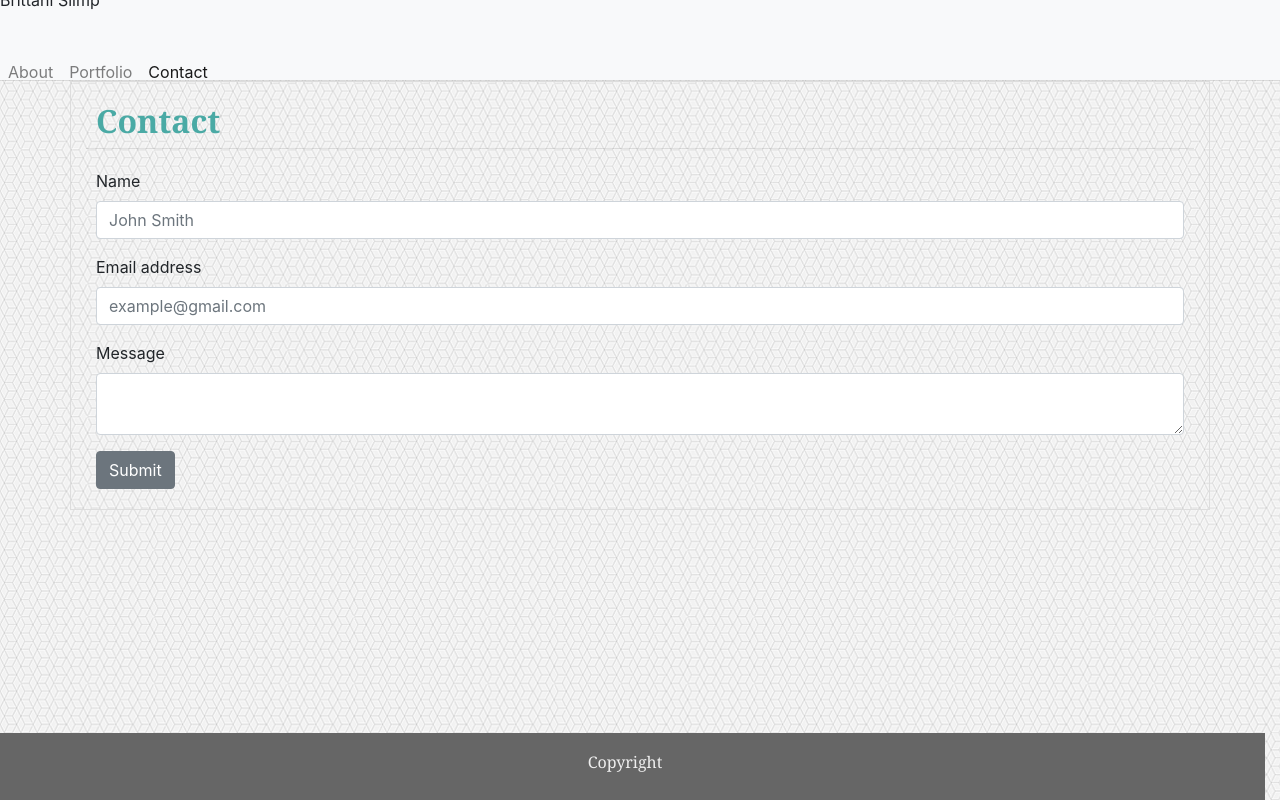
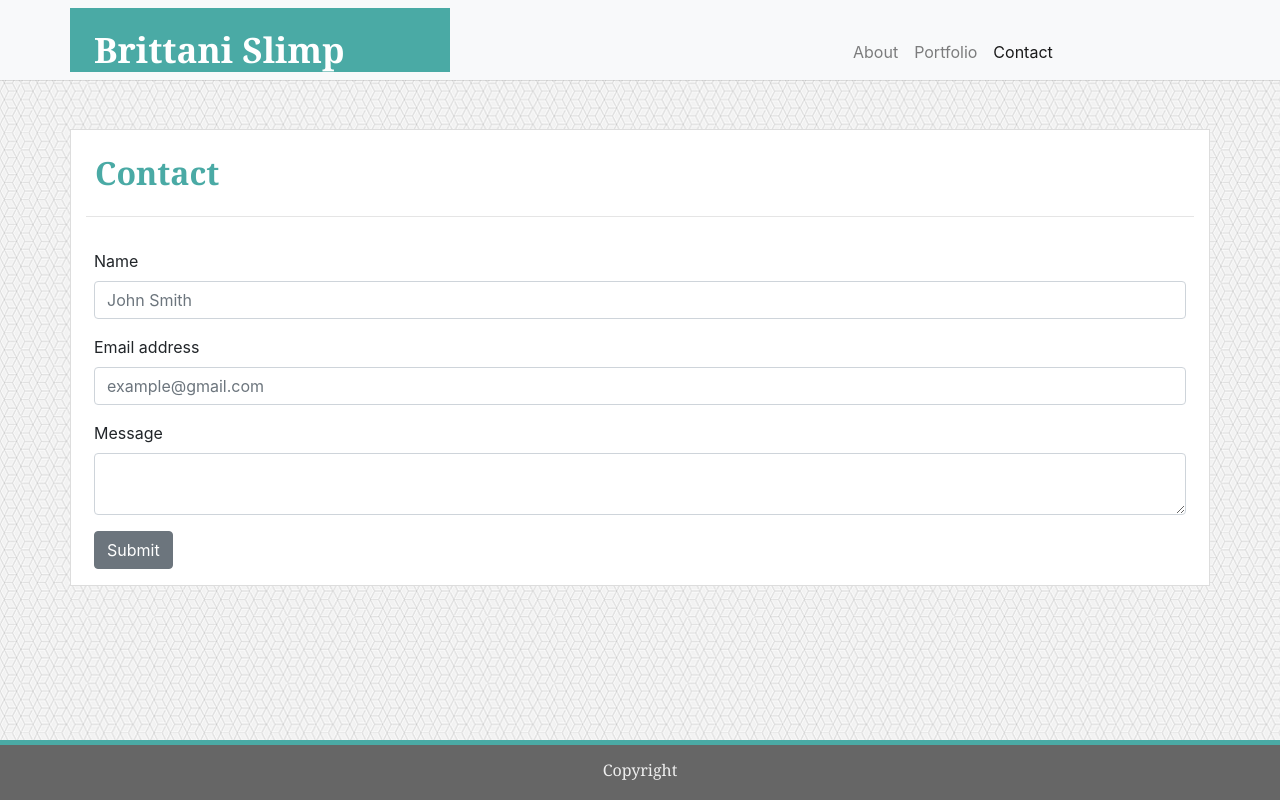
Before and after one commit to brittani1128/light-portfolio, a plain HTML site: page contact.html in a window 1280 px wide. Drawn offline with nearby package versions, Linux system fonts and the light colour scheme.

Commit message:
updated files

```diff
--- a/assets/css/style.css
+++ b/assets/css/style.css
@@ -1,18 +1,18 @@
-*{
+/* *{
     box-sizing:border-box;
     margin:0px;
     padding:0px;
-}
+} */
 
 body{
     background-image:url("../images/background.png");
-    position:relative;
+    height:100%;
 }
 
 h2 {
     font-family: Georgia, 'Times New Roman', Times, serif;
-    padding-left:10px;
-    padding-top:20px;
+    /* padding-left:10px;
+    padding-top:20px; */
     color:#4aaaa5;
     font-weight: 600;
 }
@@ -22,9 +22,9 @@ p {
     font-family:'Arial', 'Helvetica Neue', Helvetica, sans-serif;
     background:#ffffff;
     font-size: 17px;
-    margin-top:20px;
+    /* margin-top:20px;
     margin-left:10px;
-    margin-right:10px;
+    margin-right:10px; */
     color:#777777;
 
 }
@@ -38,8 +38,8 @@ img {
 }
 
 .container {
-    /* position:relative;
-    max-width: 960px;
+    position:relative;
+    /*max-width: 960px;
     background: #ffffff;
     margin-top:50px; */
     border:1px solid #dddddd;
@@ -47,17 +47,13 @@ img {
 
 footer {
     background:#666666;
-    /* border-top: 5px solid #4aaaa5; */
+    border-top: 5px solid #4aaaa5;
     color: #eee;
     text-align:center;
-    padding-top:20px;
-    padding-bottom: 20px;
     width:100%;
-    left:0;
+    height:60px;
     bottom:0;
-    width:100%;
-    /* margin-top:50px; */
-    position:fixed;
+    position:absolute;
     font-family: Georgia, 'Times New Roman', Times, serif;
 }
 
@@ -67,7 +63,7 @@ footer {
     /* float:left; */
     /* padding:20px; */
     /* margin-top:5px; */
-    font-size:1.8em;
+    font-size:35px;
     font-family:Georgia, 'Times New Roman', Times, serif;
     font-weight: 600;
     /* height:80px;
@@ -76,33 +72,9 @@ footer {
     padding-top:20px; */
 }
 
-.nav-wrapper {
-    /* margin:auto; */
-    /* width:960px; */
-}
 
-#navbarNav {
-    /* float:right; */
+/* #navbarNav {
+    /* float:right;
     padding-top:40px;
     height:80px;
-}
-
-.navbar-toggler-icon {
-    float:right;
-}
-
-.navbar {
-    padding:0px;
-    height:80px;
-}
-
-hr {
-    margin:0px;
-}
-
-form {
-    padding-bottom:20px;
-    padding-left:10px;
-    padding-top:20px;
-    padding-right:10px;
-}
+} */
--- a/contact.html
+++ b/contact.html
@@ -11,16 +11,12 @@
 
 <body>
   <!--navbar-->
-  <nav class="navbar navbar-expand-lg navbar-light bg-light">
-        <div class="nav-wrapper">
-            <div id="name">Brittani Slimp
-            </div>
-            <!-- <a class="navbar-brand" href="#">Brittani Slimp</a> -->
-            <button class="navbar-toggler" type="button" data-toggle="collapse" data-target="#navbarNav" aria-controls="navbarNav" aria-expanded="false" aria-label="Toggle navigation">
-                <span class="navbar-toggler-icon"></span>
-            </button>
-            <div class="collapse navbar-collapse" id="navbarNav">
-                <ul class="navbar-nav">
+  <nav class="navbar navbar-expand-sm navbar-light bg-light" style="height:80px">
+        <div class="row h-100 mx-auto" style="width:1140px">
+            <div class="navbar-brand py-3 mr-0 pl-4 h-100 text-white col-md-4 col-xs-4 float-left" style="background:#4aaaa5">Brittani Slimp</div>
+            <div class="col-md-4 col-xs-0"></div>
+            <div class="col-md-4 pt-4" id="navbarNav" style="background:#f8f9fa">
+                <ul class="navbar-nav" style="right:0">
                     <li class="nav-item">
                         <a class="nav-link" href="index.html">About</a>
                     </li>
@@ -34,13 +30,13 @@
             </div>
         </div>
     </nav>
-    <hr>
-    <div class="container">
+    <hr class="m-0">
+    <div class="container position-relative mt-5" style="background-color:#ffffff">
         <div class="row">   <!--header-->
-            <div class="col-sm-12"><h2>Contact</h2></div>
+            <div class="col-sm-12 pl-4 pt-4"><h2>Contact</h2></div>
         </div>
         <hr>
-        <form>
+        <form class="py-3 px-2">
             <div class="form-group">
                 <label for="exampleInputPassword1">Name</label>
                 <input type="text" class="form-control" id="exampleInputName1" placeholder="John Smith">
@@ -59,8 +55,8 @@
     </div>
 
 
-    <footer class="row" id="fixed">
-        <div class=col-sm-12>
+    <footer class="footer pt-3" style="border-top:5px solid #4aaaa5">
+        <div class=col-md-12>
             <h6>Copyright</h6>
         </div>
     </footer>
```
Also changed, not shown: index.html (+9 -13 lines), portfolio.html (+74 -0 lines).
